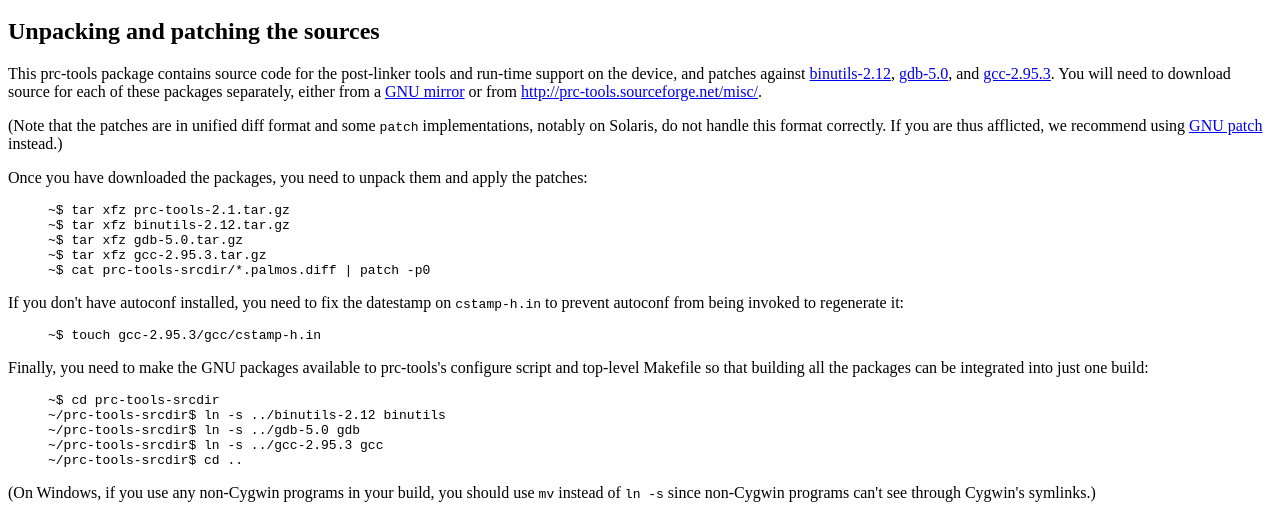
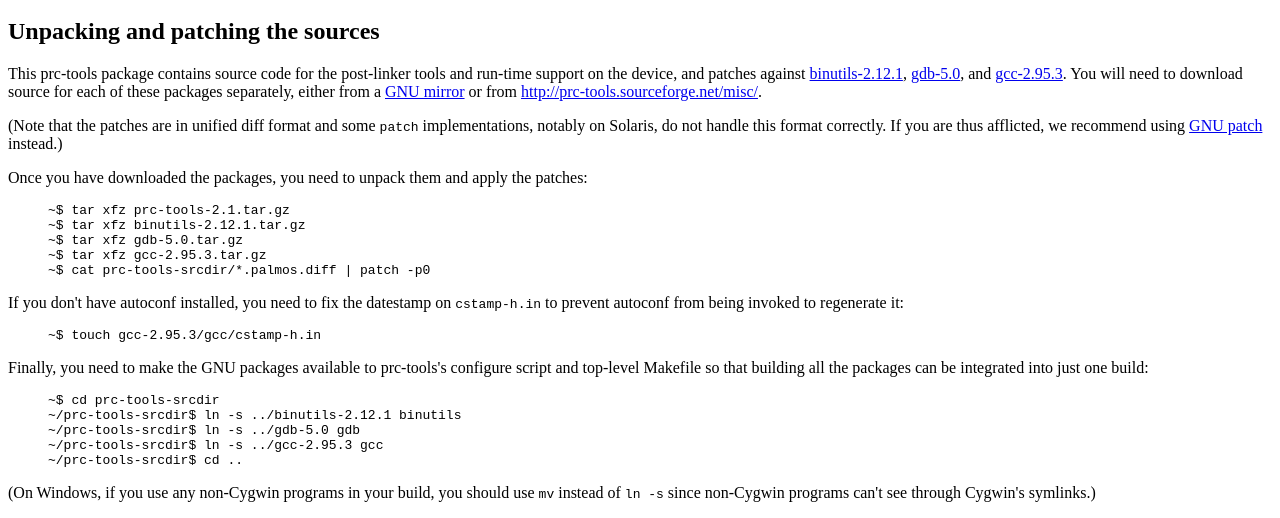
Before and after one commit to jichu4n/prc-tools-remix, a plain HTML site: page BUILDING.html in a window 1280 px wide. Shown: the part 777-1295 px from the top of the page. Drawn offline with Linux system fonts and the light colour scheme.

Commit message:
Update to binutils 2.12.1.  The patch is identical modulo some changed line numbers in ld/configure.tgt.
(There probably isn't any difference for us between 2.12 and 2.12.1.
But 2.12 was broken on several mainstream platforms, so this is likely
to be a more long-lasting release.)

```diff
--- a/BUILDING.html
+++ b/BUILDING.html
@@ -103,7 +103,7 @@ which prc-tools invokes it).
 
 This prc-tools package contains source code for the post-linker tools and
 run-time support on the device, and patches against
-<a href="ftp://sources.redhat.com/pub/binutils/releases/">binutils-2.12</a>,
+<a href="ftp://sources.redhat.com/pub/binutils/releases/">binutils-2.12.1</a>,
 <a href="ftp://sources.redhat.com/pub/gdb/releases/">gdb-5.0</a>, and
 <a href="ftp://gcc.gnu.org/pub/gcc/releases/">gcc-2.95.3</a>.
 You will need to download source for each of these packages separately, either
@@ -122,7 +122,7 @@ Once you have downloaded the packages, you need to unpack them and apply
 the patches:
 <blockquote><pre>
 ~$ tar xfz prc-tools-2.1.tar.gz
-~$ tar xfz binutils-2.12.tar.gz
+~$ tar xfz binutils-2.12.1.tar.gz
 ~$ tar xfz gdb-5.0.tar.gz
 ~$ tar xfz gcc-2.95.3.tar.gz
 ~$ cat prc-tools-srcdir/*.palmos.diff | patch -p0
@@ -143,7 +143,7 @@ integrated into just one build:
 
 <blockquote><pre>
 ~$ cd prc-tools-srcdir
-~/prc-tools-srcdir$ ln -s ../binutils-2.12 binutils
+~/prc-tools-srcdir$ ln -s ../binutils-2.12.1 binutils
 ~/prc-tools-srcdir$ ln -s ../gdb-5.0 gdb
 ~/prc-tools-srcdir$ ln -s ../gcc-2.95.3 gcc
 ~/prc-tools-srcdir$ cd ..
```
Also changed, not shown: 3 other files.
